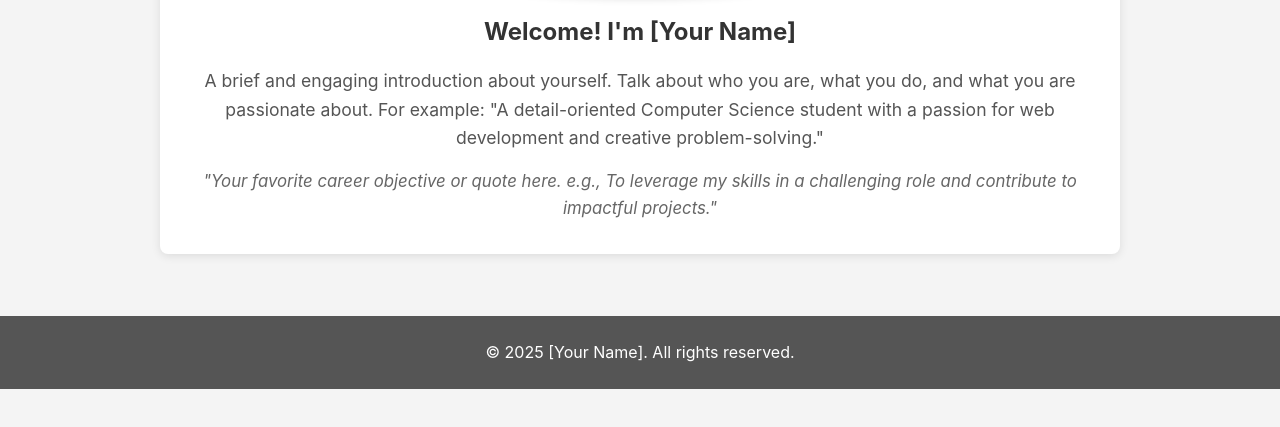
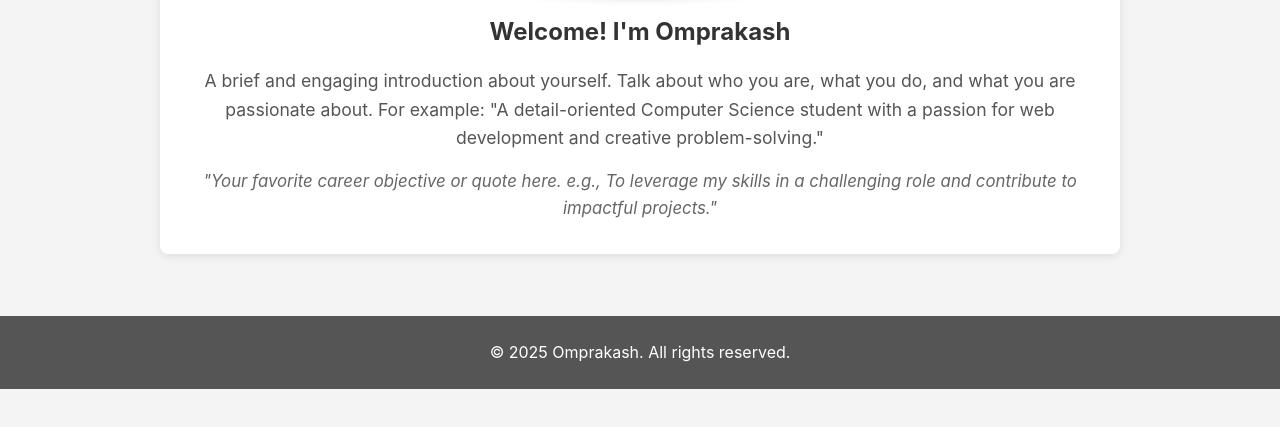
Before and after one commit to sahooommp240-blip/Omprakash-, a plain HTML site: page index.html in a window 1280 px wide. Shown: the part 187-614 px from the top of the page. Drawn offline with Linux system fonts and the light colour scheme.

Commit message:
index.html

```diff
--- a/index.html
+++ b/index.html
@@ -3,14 +3,14 @@
 <head>
     <meta charset="UTF-8">
     <meta name="viewport" content="width=device-width, initial-scale=1.0">
-    <title>Welcome to [Your Name]'s Resume</title>
+    <title>Welcome to Omprakash's Resume</title>
     <link rel="stylesheet" href="styles.css">
 </head>
 <body>
 
     <header>
         <div class="container">
-            <h1 id="logo">[Your Name]</h1>
+            <h1 id="logo">Omprakash</h1>
             <nav>
                 <ul>
                     <li><a href="index.html" class="active">Home</a></li>
@@ -25,7 +25,7 @@
         <section id="hero" class="container animated-fade-in">
             <img src="profile-pic.jpg" alt="A professional photo of [Your Name]" id="profile-pic">
 
-            <h2>Welcome! I'm [Your Name]</h2>
+            <h2>Welcome! I'm Omprakash</h2>
 
             <p class="intro">
                 A brief and engaging introduction about yourself. Talk about who you are,
@@ -42,7 +42,7 @@
 
     <footer>
         <div class="container">
-            <p>&copy; 2025 [Your Name]. All rights reserved.</p>
+            <p>&copy; 2025 Omprakash. All rights reserved.</p>
         </div>
     </footer>
 
```
